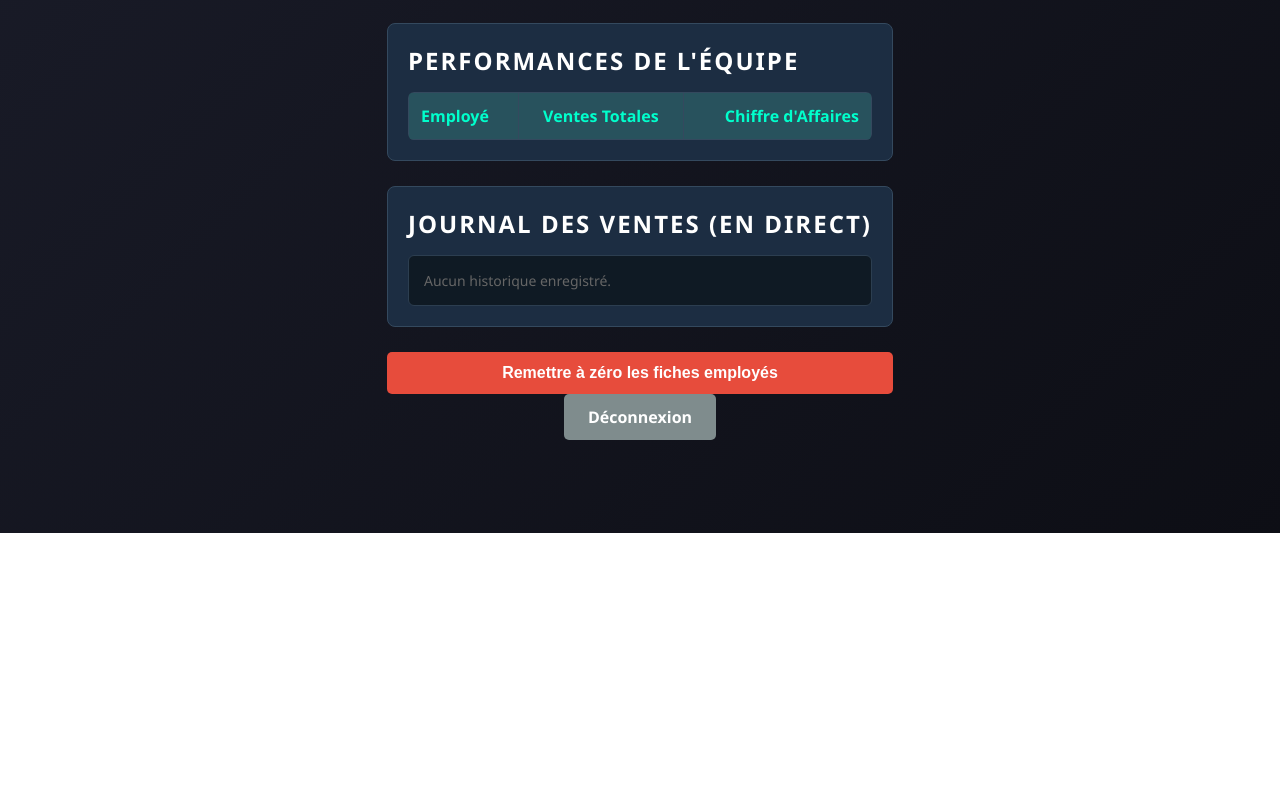
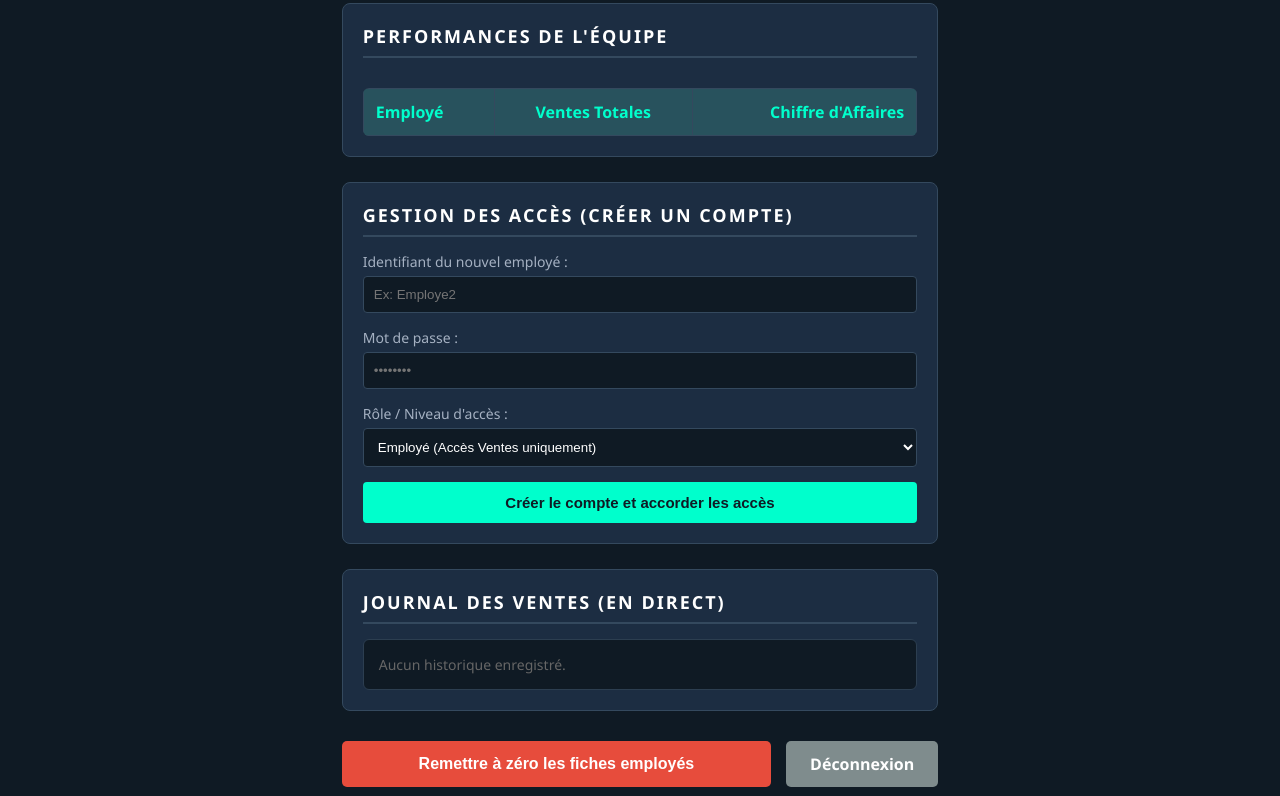
Before and after one commit to tropical-heights/Tropical-Heights, a plain HTML site: page admin.html in a window 1280 px wide. Shown: the part 267-1063 px from the top of the page. Before the commit the page ends 800 px from the top, so only its background shows below. Drawn offline with Linux system fonts and the light colour scheme.

Commit message:
Enhance admin panel with new features and styles
Updated the admin panel layout and added a user creation form.

```diff
--- a/admin.html
+++ b/admin.html
@@ -3,22 +3,29 @@
 <head>
     <meta charset="UTF-8">
     <meta name="viewport" content="width=device-width, initial-scale=1.0">
-    <title>Tropical Heights - Panel Admin</title>
+    <title>Tropical Heights - Panel Admin & Gestion</title>
     <link rel="stylesheet" href="style.css">
 </head>
-<body>
+<body style="background: #0f1a24; font-family: 'Segoe UI', Tahoma, Geneva, Verdana, sans-serif; color: #fff; padding: 20px;">
 
-    <div id="panel-suivi-employes" class="admin-container" style="padding: 20px; max-width: 1000px; margin: 0 auto;">
+    <div id="panel-suivi-employes" class="admin-container" style="max-width: 1000px; margin: 0 auto;">
 
-        <h1 style="color: #fff; text-align: center; margin-bottom: 30px;">Tropical Heights - Espace Boss</h1>
+        <h1 style="text-align: center; color: #00ffcc; margin-bottom: 30px; text-transform: uppercase; letter-spacing: 2px;">
+            Tropical Heights - Espace Boss
+        </h1>
 
-        <div style="background: #1c2d42; padding: 20px; border-radius: 8px; text-align: center; margin-bottom: 25px; border: 1px solid #34495e;">
-            <h3 style="margin: 0; color: #85929e;">Chiffre d'Affaires Global</h3>
-            <div id="ca-total" style="font-size: 32px; color: #00ffcc; font-weight: bold; margin-top: 10px;">0 $</div>
+        <div style="background: #1c2d42; padding: 20px; border-radius: 8px; text-align: center; margin-bottom: 25px; border: 1px solid #34495e; box-shadow: 0 4px 15px rgba(0,0,0,0.3);">
+            <h3 style="margin: 0; color: #85929e; text-transform: uppercase; font-size: 14px; letter-spacing: 1px;">Chiffre d'Affaires Global</h3>
+            <div id="ca-total" style="font-size: 36px; color: #00ffcc; font-weight: bold; margin-top: 10px;">0 $</div>
         </div>
 
-        <div style="background: #1c2d42; padding: 20px; border-radius: 8px; border: 1px solid #34495e; margin-bottom: 25px;">
-            <h2 style="color: #fff; margin-top: 0; margin-bottom: 15px;">Performances de l'Équipe</h2>
+        <div style="display: grid; grid-template-columns: 1fr; gap: 25px;">
+
+            <div style="background: #1c2d42; padding: 20px; border-radius: 8px; border: 1px solid #34495e;">
+                <h2 style="color: #fff; margin-top: 0; margin-bottom: 15px; font-size: 18px; border-bottom: 2px solid #34495e; padding-bottom: 8px;">
+                    Performances de l'Équipe
+                </h2>
+                <div style="overflow-x: auto;">
                     <table style="width: 100%; border-collapse: collapse; color: #fff;">
                         <thead>
                             <tr style="background: #2c3e50;">
@@ -31,16 +38,47 @@
                             </tbody>
                     </table>
                 </div>
+            </div>
 
-        <div style="background: #1c2d42; padding: 20px; border-radius: 8px; border: 1px solid #34495e; margin-bottom: 25px;">
-            <h2 style="color: #fff; margin-top: 0; margin-bottom: 15px;">Journal des Ventes (En direct)</h2>
-            <div id="archives-globales" style="max-height: 200px; overflow-y: auto; background: #0f1a24; padding: 15px; border-radius: 6px; border: 1px solid #2c3e50;">
+            <div style="background: #1c2d42; padding: 20px; border-radius: 8px; border: 1px solid #34495e;">
+                <h2 style="color: #fff; margin-top: 0; margin-bottom: 15px; font-size: 18px; border-bottom: 2px solid #34495e; padding-bottom: 8px;">
+                    Gestion des Accès (Créer un compte)
+                </h2>
+                <form id="registerForm" style="display: flex; flex-direction: column; gap: 15px; margin-top: 15px;">
+                    <div>
+                        <label style="display: block; margin-bottom: 5px; color: #a5b1c2; font-size: 14px;">Identifiant du nouvel employé :</label>
+                        <input type="text" id="newUsername" placeholder="Ex: Employe2" required style="width: 100%; padding: 10px; border-radius: 4px; border: 1px solid #34495e; background: #0f1a24; color: #fff; box-sizing: border-box;">
+                    </div>
+                    <div>
+                        <label style="display: block; margin-bottom: 5px; color: #a5b1c2; font-size: 14px;">Mot de passe :</label>
+                        <input type="password" id="newPassword" placeholder="••••••••" required style="width: 100%; padding: 10px; border-radius: 4px; border: 1px solid #34495e; background: #0f1a24; color: #fff; box-sizing: border-box;">
+                    </div>
+                    <div>
+                        <label style="display: block; margin-bottom: 5px; color: #a5b1c2; font-size: 14px;">Rôle / Niveau d'accès :</label>
+                        <select id="newRole" style="width: 100%; padding: 10px; border-radius: 4px; border: 1px solid #34495e; background: #0f1a24; color: #fff; box-sizing: border-box;">
+                            <option value="employe">Employé (Accès Ventes uniquement)</option>
+                            <option value="admin">Admin / Boss (Accès Total)</option>
+                        </select>
+                    </div>
+                    <button type="submit" style="background: #00ffcc; color: #0f1a24; border: none; padding: 12px; border-radius: 4px; cursor: pointer; font-weight: bold; font-size: 15px; transition: background 0.2s;">
+                        Créer le compte et accorder les accès
+                    </button>
+                </form>
+            </div>
+
+            <div style="background: #1c2d42; padding: 20px; border-radius: 8px; border: 1px solid #34495e;">
+                <h2 style="color: #fff; margin-top: 0; margin-bottom: 15px; font-size: 18px; border-bottom: 2px solid #34495e; padding-bottom: 8px;">
+                    Journal des Ventes (En direct)
+                </h2>
+                <div id="archives-globales" style="max-height: 220px; overflow-y: auto; background: #0f1a24; padding: 15px; border-radius: 6px; border: 1px solid #2c3e50;">
                     <p style="color: #666; margin: 0;">Aucun historique enregistré pour le moment.</p>
                 </div>
             </div>
 
-        <div style="text-align: center; margin-top: 20px;">
-            <button onclick="window.remiseAZeroFiches()" style="background: #e74c3c; color: white; border: none; padding: 12px 24px; border-radius: 5px; cursor: pointer; font-weight: bold; margin-right: 10px;">
+        </div>
+
+        <div style="text-align: center; margin-top: 30px; display: flex; justify-content: center; gap: 15px;">
+            <button onclick="window.remiseAZeroFiches()" style="background: #e74c3c; color: white; border: none; padding: 12px 24px; border-radius: 5px; cursor: pointer; font-weight: bold;">
                 Remettre à zéro les fiches employés
             </button>
             <a href="index.html" style="background: #7f8c8d; color: white; text-decoration: none; padding: 12px 24px; border-radius: 5px; font-weight: bold; display: inline-block;">
```
Lines whose indentation alone changed are shown as unchanged.
